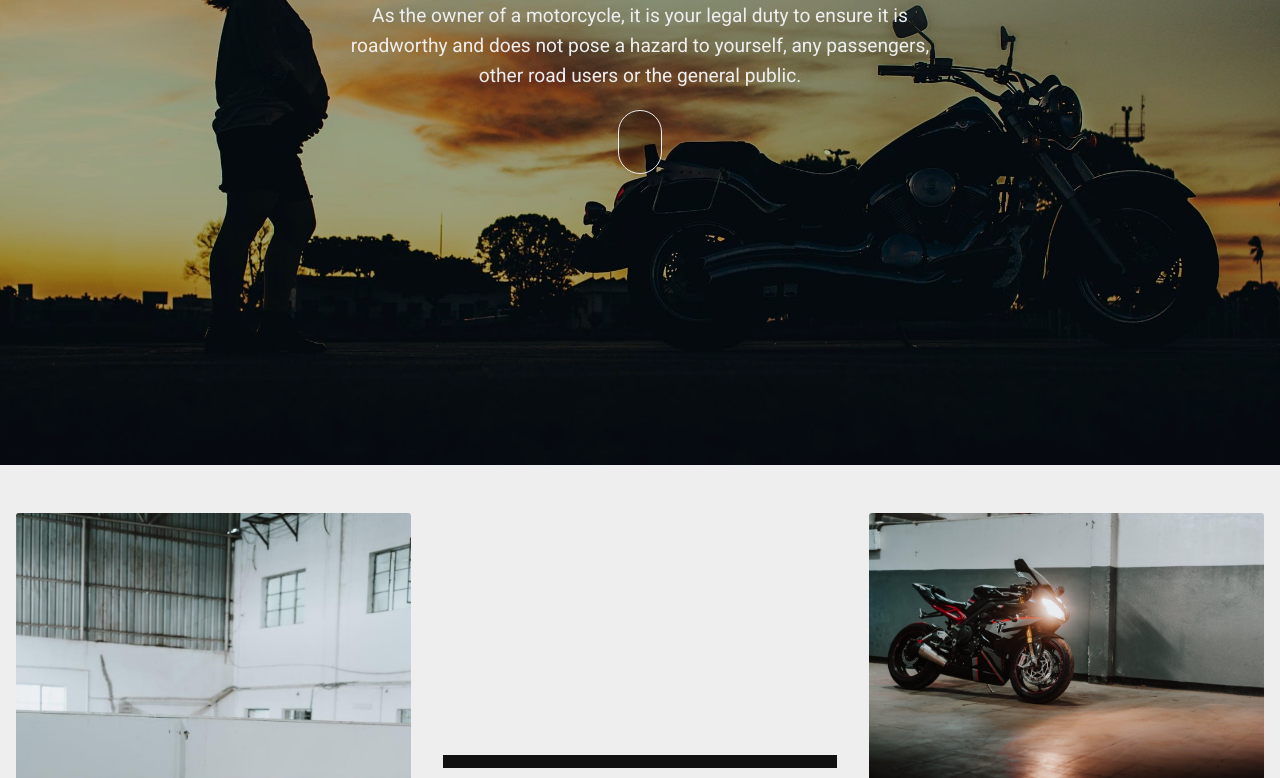
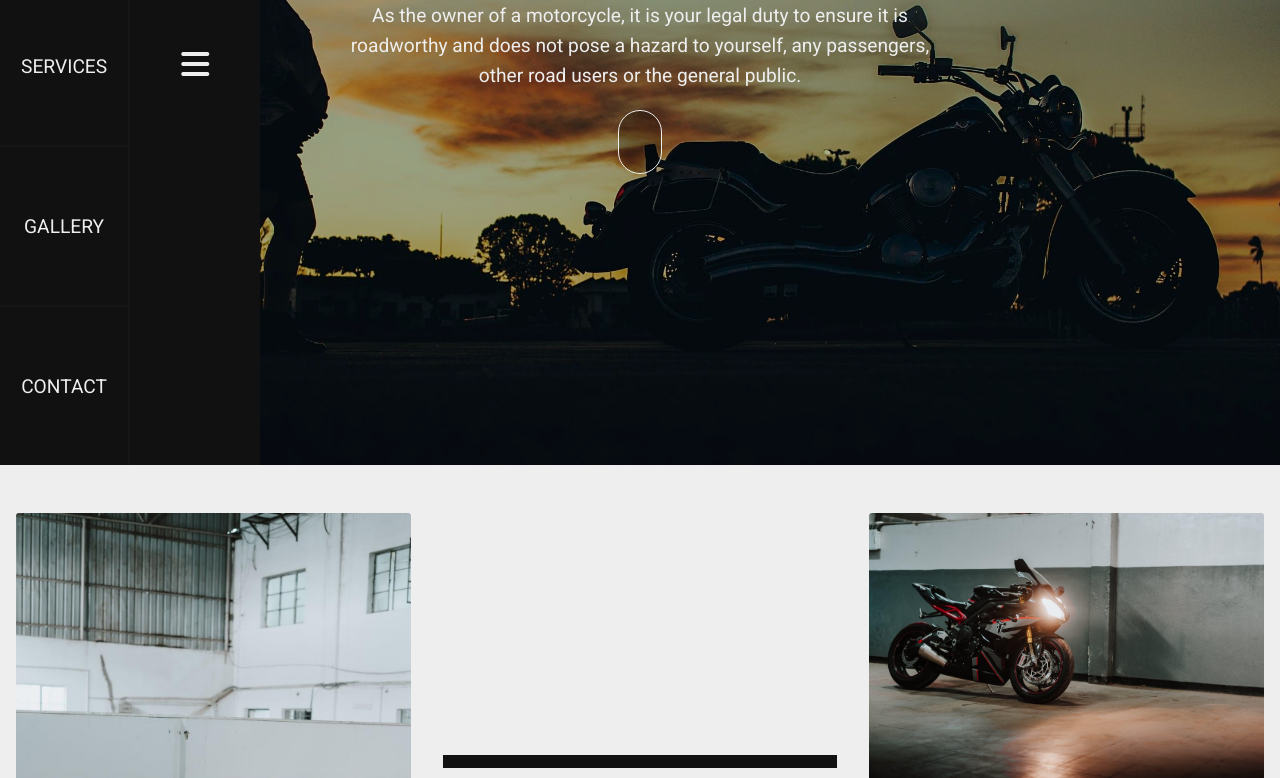
Before and after one commit to SilentN0rth/Motorcycles, a website: page index.html in a window 1280 px wide. Shown: the part 335-1113 px from the top of the page. Drawn offline with Linux system fonts and the light colour scheme.

Commit message:
Added part of mobile navigation - active)

```diff
--- a/index.html
+++ b/index.html
@@ -12,11 +12,29 @@
     <link rel="preconnect" href="https://fonts.googleapis.com">
     <link rel="preconnect" href="https://fonts.gstatic.com" crossorigin>
     <link href="https://fonts.googleapis.com/css2?family=Roboto:wght@300;400;700&display=swap" rel="stylesheet">
+    <!-- Font awesome -->
+    <script src="https://kit.fontawesome.com/9b1d21b601.js" crossorigin="anonymous"></script>
     <!-- CSS styles -->
     <link rel="stylesheet" href="./dist/css/style.min.css">
 </head>
 
 <body>
+    <nav class="nav nav--active"> <!-- nav--active -->
+        <div class="nav__logo">
+            <a href="./index.html" class="nav__logo-text"><i class="fa-solid fa-motorcycle"></i> Motorcycle
+                services</a>
+        </div>
+        <div class="nav__items">
+            <a href="#aboutus" class="nav__item">About us</a>
+            <a href="#rental" class="nav__item nav__item--active">Rental</a>
+            <a href="#services" class="nav__item nav__item--active">Services</a>
+            <a href="#gallery" class="nav__item">Gallery</a>
+            <a href="#contact" class="nav__item">Contact</a>
+        </div>
+        <div class="nav__hamburger">
+            <button class="nav__hamburger-btn"><i class="fa-solid fa-bars"></i></button>
+        </div>
+    </nav>
     <header class="header">
         <div class="header__shadow"></div>
         <div class="wrapper">
@@ -24,8 +42,8 @@
             <h2 class="header__subtitle fw-400">As the owner of a motorcycle, it is your legal duty to ensure it is
                 roadworthy and
                 does not pose a hazard to yourself, any passengers, other road users or the general public.</h2>
-            <a href="#aboutus" aria-label="Scroll down" class="btn btn--header"><img src="./src/img/icons/arrowdown.svg"
-                    alt=""></a>
+            <a href="#aboutus" aria-label="Scroll down" class="btn btn--header"><i
+                    class="fa-solid fa-arrow-down"></i></a>
         </div>
     </header>
     <main class="main">
--- a/src/sass/_colors.scss
+++ b/src/sass/_colors.scss
@@ -1,3 +1,4 @@
 $white: #eee;
 $black: #111;
+$lightgray: #232323;
 $darkgray: #161616;
--- a/src/sass/style.scss
+++ b/src/sass/style.scss
@@ -40,7 +40,7 @@ body {
 		border-radius: 250px;
 		background-color: rgba(0, 0, 0, 0.25);
 		transition: scale 0.3s, border 0.3s;
-		img {
+		i {
 			width: 20px;
 			position: absolute;
 			top: 50%;
@@ -73,7 +73,98 @@ body {
 	width: 100px;
 	background-color: $black;
 }
+
+.overflow-hidden {
+	// NAV (body)
+	overflow: hidden;
+}
+
 // End of MAIN CLASSES
+
+// NAV
+.nav {
+	display: flex;
+	align-items: center;
+	justify-content: space-between;
+	position: fixed;
+	top: 0;
+	right: 0;
+	left: 0;
+	background-color: $darkgray;
+	z-index: 20;
+
+	&__items {
+		display: none;
+	}
+	&__logo {
+		display: none;
+	}
+
+	&__hamburger {
+		width: 100%;
+		display: flex;
+		align-items: center;
+		justify-content: flex-start;
+		&-btn {
+			color: $white;
+			font-size: 1.7rem;
+			padding: 0.7em;
+			background-color: transparent;
+			border: none;
+			cursor: pointer;
+		}
+	}
+	&--active {
+		flex-direction: column;
+		bottom: 0;
+		background-color: $black;
+		.nav {
+			&__hamburger {
+				order: 1;
+				&-btn {
+					font-size: 2rem;
+				}
+			}
+			&__hamburger-btn,
+			&__items,
+			&__item {
+				width: 100%;
+				height: 100%;
+				transition: background-color 0.3s;
+			}
+
+			&__items,
+			&__item {
+				font-size: 1.7rem;
+			}
+
+			&__items {
+				width: 100%;
+				display: flex;
+				align-items: flex-start;
+				flex-direction: column;
+				order: 5;
+			}
+			&__item {
+				display: flex;
+				justify-content: center;
+				align-items: center;
+				color: $white;
+				text-decoration: none;
+				border-top: 2px solid $darkgray;
+				text-transform: uppercase;
+			}
+
+			&__hamburger-btn,
+			&__item {
+				&:hover {
+					background-color: $lightgray;
+				}
+			}
+		}
+	}
+}
+// End of NAV
 
 // HEADER
 .header {
@@ -371,6 +462,21 @@ body {
 	@include background-color($black, $white);
 }
 @media (min-width: 576px) {
+	.nav {
+		&--active {
+			bottom: 0;
+			right: 50%;
+			.nav {
+				&__item {
+					font-size: 1.2rem;
+					border-right: 2px solid $darkgray;
+				}
+				&__hamburger {
+					display: flex;
+				}
+			}
+		}
+	}
 	.main {
 		&__title {
 			font-size: 1.6rem;
@@ -379,6 +485,28 @@ body {
 }
 
 @media (min-width: 768px) {
+	.nav {
+		&--active {
+			right: auto;
+			display: grid;
+			grid-template-columns: repeat(2, 1fr);
+			.nav {
+				&__item {
+					justify-content: center;
+					align-items: center;
+					width: 100%;
+					padding: 0 1em;
+				}
+				&__hamburger {
+					grid-column: 2/2;
+					grid-row: 1/2;
+					height: 100%;
+					background-color: $black;
+					z-index: 50;
+				}
+			}
+		}
+	}
 	.header {
 		&__subtitle {
 			margin: 0 auto;
```
Also changed, not shown: dist/css/style.min.css.
